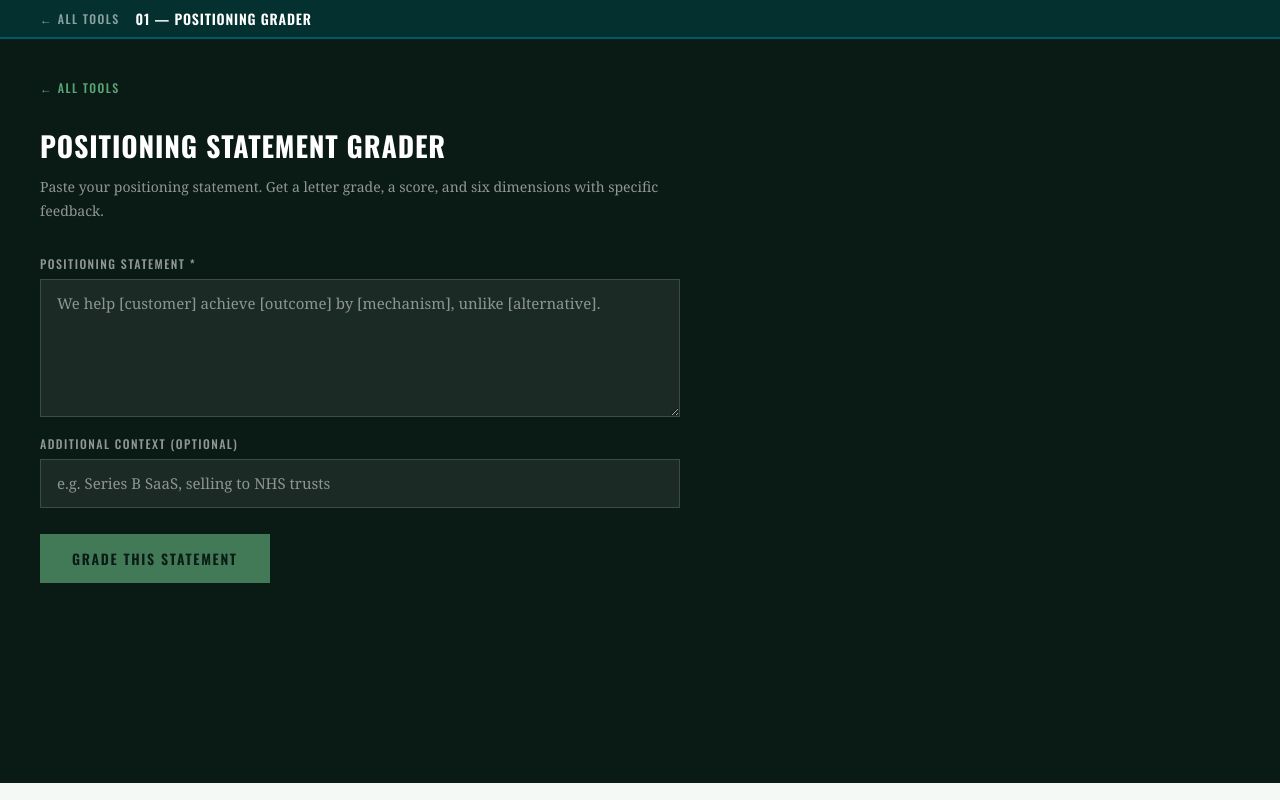
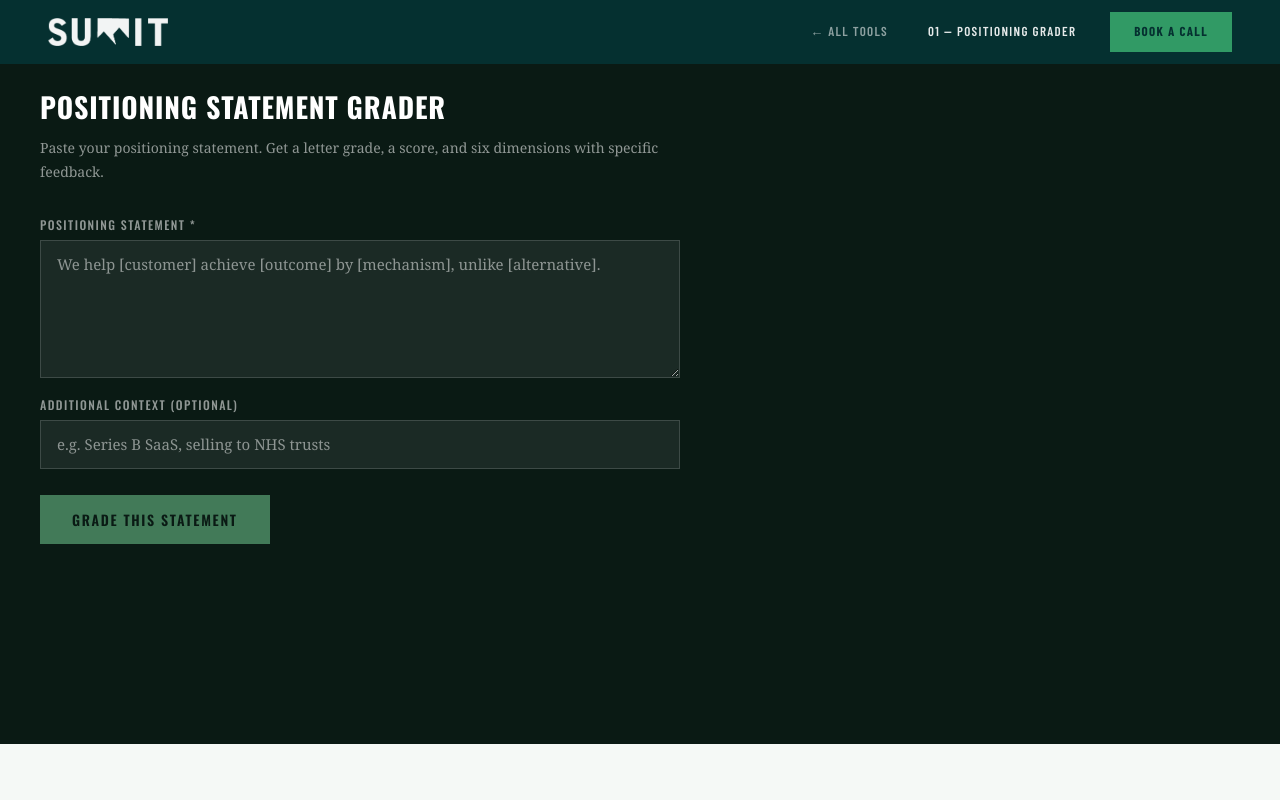
Before and after one commit to anthonystevenson01/summit-advisory, a Next.js app: page /tools in a window 1280 px wide. Both pictures are taken after a click on the button 234 px from the left and 796 px from the top of the page. Built offline with nearby package versions, Linux system fonts and the light colour scheme; a web font is replaced by a local one.

Commit message:
Fix /tools nav to match homepage branding (Summit logo, Book a Call CTA)

```diff
--- a/app/components/toolkit/ToolkitHub.tsx
+++ b/app/components/toolkit/ToolkitHub.tsx
@@ -37,79 +37,67 @@ export default function ToolkitHub() {
     }
   }
 
-  if (activeTool === "positioning") {
+  const toolLabels: Record<ToolId, string> = {
+    positioning: "01 — Positioning Grader",
+    problem: "02 — Problem Validator",
+    persona: "03 — Persona Check",
+    moat: "04 — Moat Rater",
+    account: "05 — Account Intel",
+  };
+
+  if (activeTool) {
     return (
       <div>
-        <div style={{ position: "sticky", top: 0, zIndex: 200, background: "#053030", padding: "8px 40px", display: "flex", alignItems: "center", gap: 16, borderBottom: "2px solid #005A66" }}>
-          <button onClick={exitTool} style={{ fontFamily: "Oswald, sans-serif", fontSize: 12, fontWeight: 500, letterSpacing: "0.12em", textTransform: "uppercase", background: "none", border: "none", cursor: "pointer", color: "rgba(255,255,255,0.55)", display: "flex", alignItems: "center", gap: 6, padding: 0, transition: "color 0.2s" }} aria-label="Back to toolkit hub">
-            ← All Tools
-          </button>
-          <span style={{ fontFamily: "Oswald, sans-serif", fontSize: 14, fontWeight: 600, color: "#fff", textTransform: "uppercase", letterSpacing: "0.06em" }}>01 — Positioning Grader</span>
-        </div>
-        <PositioningTool systemPrompt={prompts.positioning} />
-      </div>
-    );
-  }
-  if (activeTool === "problem") {
-    return (
-      <div>
-        <div style={{ position: "sticky", top: 0, zIndex: 200, background: "#053030", padding: "8px 40px", display: "flex", alignItems: "center", gap: 16, borderBottom: "2px solid #005A66" }}>
-          <button onClick={exitTool} style={{ fontFamily: "Oswald, sans-serif", fontSize: 12, fontWeight: 500, letterSpacing: "0.12em", textTransform: "uppercase", background: "none", border: "none", cursor: "pointer", color: "rgba(255,255,255,0.55)", display: "flex", alignItems: "center", gap: 6, padding: 0 }} aria-label="Back to toolkit hub">
-            ← All Tools
-          </button>
-          <span style={{ fontFamily: "Oswald, sans-serif", fontSize: 14, fontWeight: 600, color: "#fff", textTransform: "uppercase", letterSpacing: "0.06em" }}>02 — Problem Validator</span>
-        </div>
-        <ProblemTool systemPrompt={prompts.problem} />
-      </div>
-    );
-  }
-  if (activeTool === "persona") {
-    return (
-      <div>
-        <div style={{ position: "sticky", top: 0, zIndex: 200, background: "#053030", padding: "8px 40px", display: "flex", alignItems: "center", gap: 16, borderBottom: "2px solid #005A66" }}>
-          <button onClick={exitTool} style={{ fontFamily: "Oswald, sans-serif", fontSize: 12, fontWeight: 500, letterSpacing: "0.12em", textTransform: "uppercase", background: "none", border: "none", cursor: "pointer", color: "rgba(255,255,255,0.55)", display: "flex", alignItems: "center", gap: 6, padding: 0 }} aria-label="Back to toolkit hub">
-            ← All Tools
-          </button>
-          <span style={{ fontFamily: "Oswald, sans-serif", fontSize: 14, fontWeight: 600, color: "#fff", textTransform: "uppercase", letterSpacing: "0.06em" }}>03 — Persona Check</span>
-        </div>
-        <PersonaTool systemPrompt={prompts.persona} />
-      </div>
-    );
-  }
-  if (activeTool === "moat") {
-    return (
-      <div>
-        <div style={{ position: "sticky", top: 0, zIndex: 200, background: "#053030", padding: "8px 40px", display: "flex", alignItems: "center", gap: 16, borderBottom: "2px solid #005A66" }}>
-          <button onClick={exitTool} style={{ fontFamily: "Oswald, sans-serif", fontSize: 12, fontWeight: 500, letterSpacing: "0.12em", textTransform: "uppercase", background: "none", border: "none", cursor: "pointer", color: "rgba(255,255,255,0.55)", display: "flex", alignItems: "center", gap: 6, padding: 0 }} aria-label="Back to toolkit hub">
-            ← All Tools
-          </button>
-          <span style={{ fontFamily: "Oswald, sans-serif", fontSize: 14, fontWeight: 600, color: "#fff", textTransform: "uppercase", letterSpacing: "0.06em" }}>04 — Moat Rater</span>
-        </div>
-        <MoatTool systemPrompt={prompts.moat} />
-      </div>
-    );
-  }
-  if (activeTool === "account") {
-    return (
-      <div>
-        <div style={{ position: "sticky", top: 0, zIndex: 200, background: "#053030", padding: "8px 40px", display: "flex", alignItems: "center", gap: 16, borderBottom: "2px solid #005A66" }}>
-          <button onClick={exitTool} style={{ fontFamily: "Oswald, sans-serif", fontSize: 12, fontWeight: 500, letterSpacing: "0.12em", textTransform: "uppercase", background: "none", border: "none", cursor: "pointer", color: "rgba(255,255,255,0.55)", display: "flex", alignItems: "center", gap: 6, padding: 0 }} aria-label="Back to toolkit hub">
-            ← All Tools
-          </button>
-          <span style={{ fontFamily: "Oswald, sans-serif", fontSize: 14, fontWeight: 600, color: "#fff", textTransform: "uppercase", letterSpacing: "0.06em" }}>05 — Account Intel</span>
-        </div>
-        <AccountIntelTool systemPrompt={prompts.account} />
+        <nav className="nav" aria-label="Summit Strategy Advisory navigation">
+          <a href="/" aria-label="Summit Strategy Advisory home">
+            <img src="/brand-icons/Combination Mark_White.png" alt="Summit Strategy Advisory" className="nav-logo" />
+          </a>
+          <div className="nav-right">
+            <button onClick={exitTool} className="nav-link" style={{ background: "none", border: "none", cursor: "pointer" }}>
+              ← All Tools
+            </button>
+            <span className="nav-link" style={{ color: "rgba(255,255,255,0.9)", cursor: "default" }}>
+              {toolLabels[activeTool]}
+            </span>
+            <a
+              href="https://calendar.google.com/calendar/appointments/schedules/AcZssZ35rKsxptXY-OfUDUjC4G9jWqVTFtPcCPApotrNSNzoQoEvN-HAegmAab4E5jxQ7NAgSF89ollu?gv=true"
+              target="_blank"
+              rel="noopener noreferrer"
+              className="nav-cta"
+            >
+              Book a Call
+            </a>
+          </div>
+        </nav>
+        {activeTool === "positioning" && <PositioningTool systemPrompt={prompts.positioning} />}
+        {activeTool === "problem" && <ProblemTool systemPrompt={prompts.problem} />}
+        {activeTool === "persona" && <PersonaTool systemPrompt={prompts.persona} />}
+        {activeTool === "moat" && <MoatTool systemPrompt={prompts.moat} />}
+        {activeTool === "account" && <AccountIntelTool systemPrompt={prompts.account} />}
       </div>
     );
   }
 
   return (
-    <div className="tk-nl-page" style={{ background: "#F5F9F6" }}>
-      {/* Sticky nav */}
-      <nav className="tk-nav" aria-label="Summit GTM Toolkit navigation">
-        <span className="tk-nav-logo">Summit</span>
-        <span className="tk-nav-label">GTM Toolkit</span>
-        <span className="tk-nav-tag">For teams selling into a finite market</span>
+    <div className="tk-nl-page" style={{ background: "#F5F9F6", paddingTop: 64 }}>
+      {/* Nav — matches homepage exactly */}
+      <nav className="nav" aria-label="Summit Strategy Advisory navigation">
+        <a href="/" aria-label="Summit Strategy Advisory home">
+          <img src="/brand-icons/Combination Mark_White.png" alt="Summit Strategy Advisory" className="nav-logo" />
+        </a>
+        <div className="nav-right">
+          <a href="/" className="nav-link">Home</a>
+          <span className="nav-link" style={{ color: "rgba(255,255,255,0.9)", cursor: "default" }}>GTM Toolkit</span>
+          <a href="/newsletter" className="nav-link">Newsletter</a>
+          <a
+            href="https://calendar.google.com/calendar/appointments/schedules/AcZssZ35rKsxptXY-OfUDUjC4G9jWqVTFtPcCPApotrNSNzoQoEvN-HAegmAab4E5jxQ7NAgSF89ollu?gv=true"
+            target="_blank"
+            rel="noopener noreferrer"
+            className="nav-cta"
+          >
+            Book a Call
+          </a>
+        </div>
       </nav>
 
       {/* Hero */}
```
